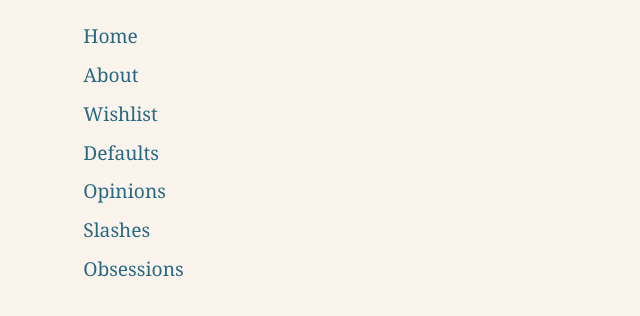
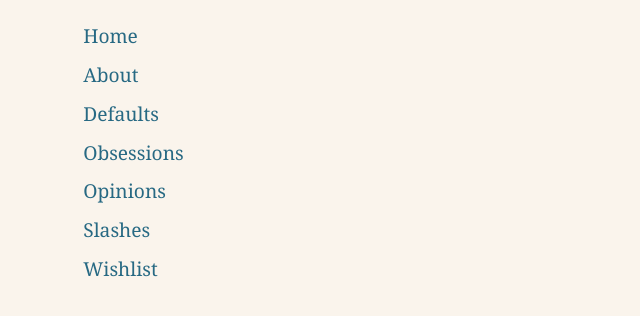
Before and after one commit to tklaver/blog, a Jekyll site: the page built from _posts/2026-02-15-first-post.md, in a window 1280 px wide and 900 px high, scrolled down 2585 px. Shown: the part 577-893 px from the top of the window, without its empty margins (0-640 px from the left). Built offline with Jekyll 4.4.1, drawn with Linux system fonts in a browser that asks for light colours.

Commit message:
Update footer.html - sort "assign - sorted"

```diff
--- a/_includes/footer.html
+++ b/_includes/footer.html
@@ -3,7 +3,8 @@
     <h3>Pages</h3>
     <ul>
             <li><a href="/">Home</a></li>
-      {% for page in site.pages | sort: "page.title" %}
+      {% assign sorted = site.pages | sort: 'title' %}
+      {% for page in sorted %}
       <li><a href="{{ page.url }}">{{ page.title }}</a></li>
       {% endfor %}
     </ul>
```
